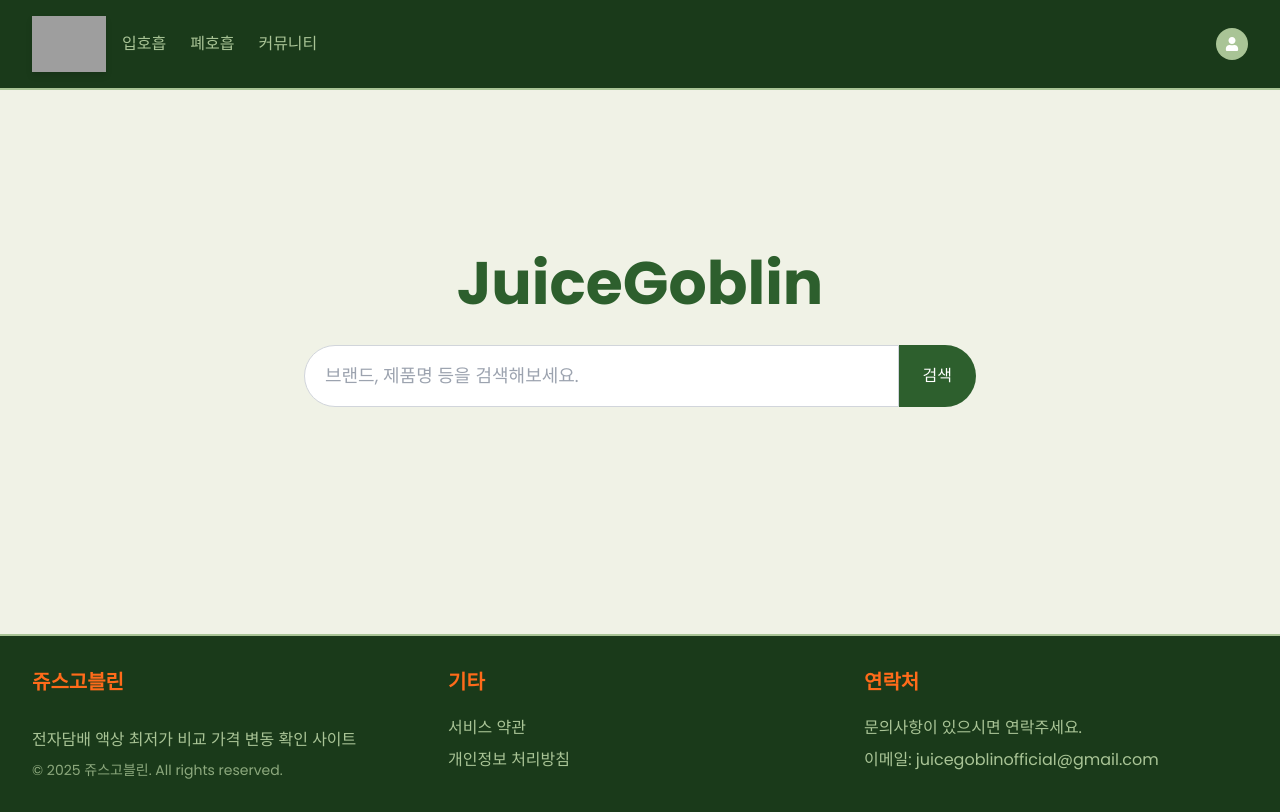
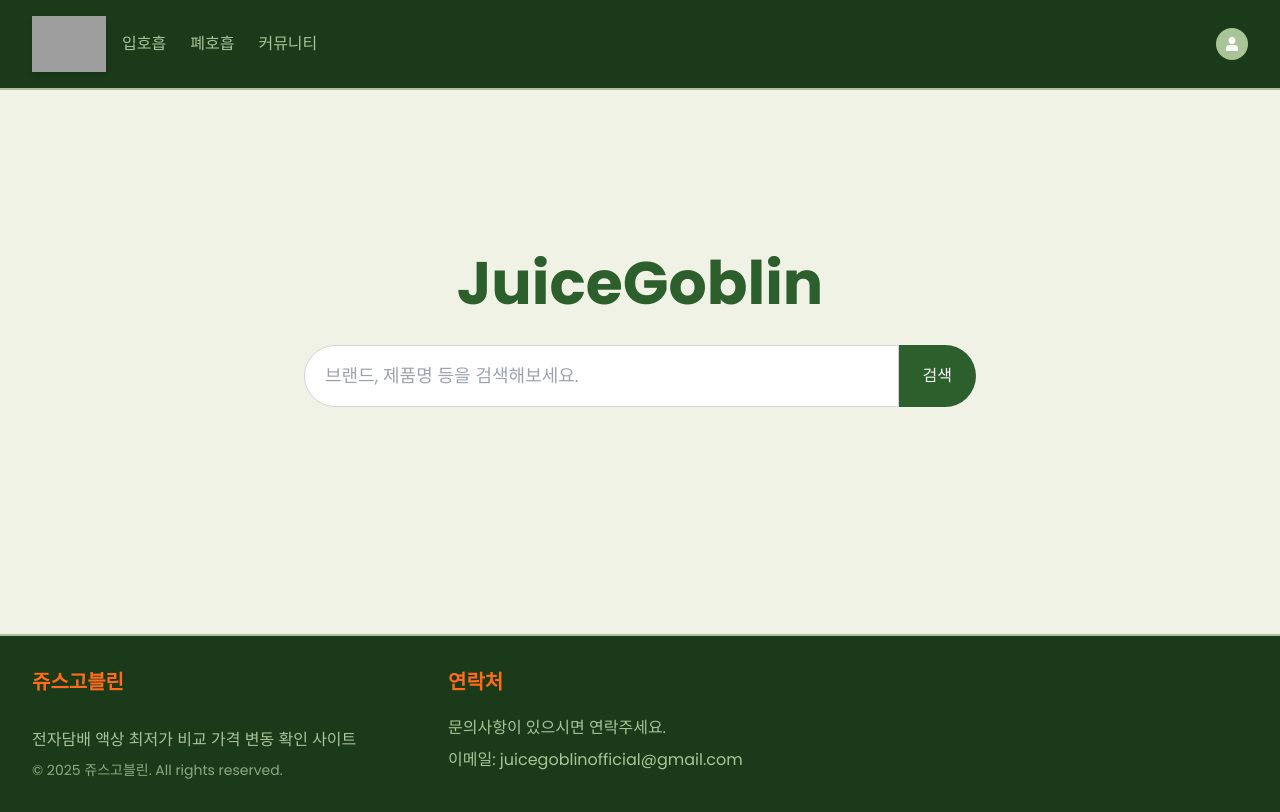
Before and after one commit to emop99/VapeSite, a Next.js app: page / in a window 1280 px wide. Built offline with nearby package versions, Linux system fonts and the light colour scheme; no server answers; grey boxes are pictures that could not be loaded.

Commit message:
Comment out "기타" section in Layout.js for future reference

```diff
--- a/components/Layout.js
+++ b/components/Layout.js
@@ -150,21 +150,21 @@ export default function Layout({ children, title = '쥬스고블린 | 전자담
             </div>
 
             {/* 기타 */}
-            <div>
-              <h3 className="text-xl font-bold mb-5 text-accent">기타</h3>
-              <ul className="text-goblin-light">
-                <li className="mb-2">
-                  <Link href="/terms-of-service" className="hover:text-accent text-goblin-light">
-                    서비스 약관
-                  </Link>
-                </li>
-                <li className="mb-2">
-                  <Link href="/privacy-policy" className="hover:text-accent text-goblin-light">
-                    개인정보 처리방침
-                  </Link>
-                </li>
-              </ul>
-            </div>
+            {/*<div>*/}
+            {/*  <h3 className="text-xl font-bold mb-5 text-accent">기타</h3>*/}
+            {/*  <ul className="text-goblin-light">*/}
+            {/*    <li className="mb-2">*/}
+            {/*      <Link href="/terms-of-service" className="hover:text-accent text-goblin-light">*/}
+            {/*        서비스 약관*/}
+            {/*      </Link>*/}
+            {/*    </li>*/}
+            {/*    <li className="mb-2">*/}
+            {/*      <Link href="/privacy-policy" className="hover:text-accent text-goblin-light">*/}
+            {/*        개인정보 처리방침*/}
+            {/*      </Link>*/}
+            {/*    </li>*/}
+            {/*  </ul>*/}
+            {/*</div>*/}
 
             {/* 연락처 */}
             <div>
```
